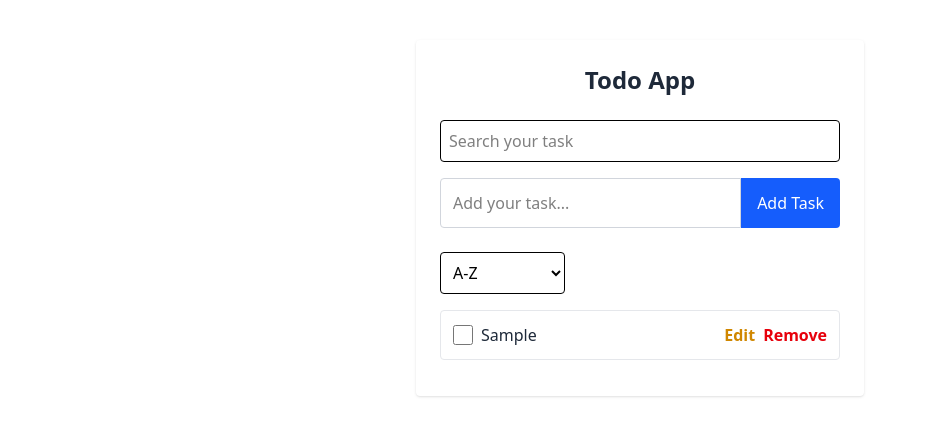
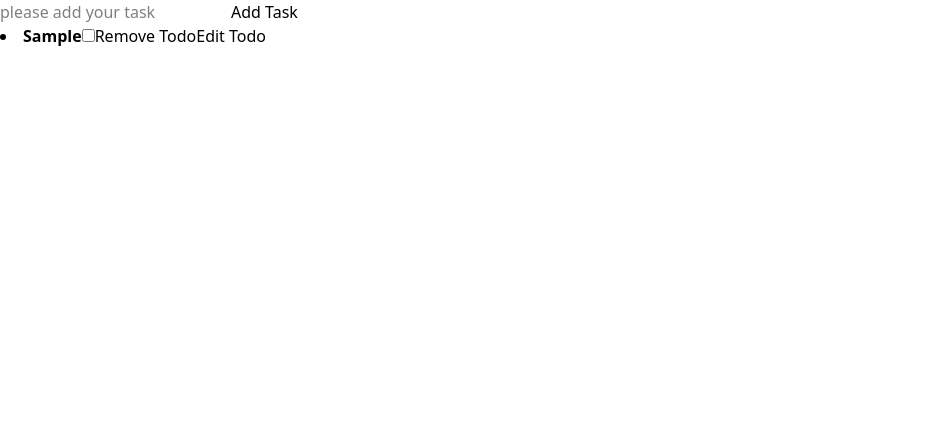
Before and after one commit to chiragbhoi01/coding-practice, a React (Vite) app: page / in a window 1280 px wide. Both pictures are taken after typing "Sample" into the empty fields and a click on the button "Add Task". Shown: the top 436 px of the page, without its empty margins (0-925 px from the left). Built offline with nearby package versions, Linux system fonts and the light colour scheme.

Commit message:
13 nov todoapp

```diff
--- /dev/null
+++ b/Interview/interview.js
@@ -0,0 +1,15 @@
+const arr = [3,6,4,5,7]
+const higestNum = Math.max(...arr)
+const minNum =  Math.min(...arr)
+console.log(higestNum)
+function getSecondHighestNum () {
+
+    for(let i = arr.length - 1; i <= 0; i++){
+
+        if(arr[i] > arr[i]){
+            console.log(object)
+        }
+
+    }
+}
+getSecondHighestNum()
--- a/src/App.jsx
+++ b/src/App.jsx
@@ -9,9 +9,10 @@
 // import TodoApp from './components/Day28/TodoApp'
 // import Parent29 from './components/Day29/Parent29'
 // import Todo from "./components/Day37/Todo"
-import TODOAPPDAY45 from "./components/Day45/Day45.tsx"
-import TODOAPPDAY49 from "./components/Day49/TodoApp.tsx"
-
+// import TODOAPPDAY45 from "./components/Day45/Day45.tsx"
+// import TODOAPPDAY49 from "./components/Day49/TodoApp.tsx"
+// import TODOAPPDAY53 from "./components/Day53/Todo.tsx"
+import TodoAppNov from "./components/13-nov-2025/13NovTodoApp"
 
 function App() {
 
@@ -38,8 +39,9 @@ function App() {
       {/* <Todo/> */}
       {/* <TODOAPPDAY45/> */}
       {/* <TODOAPPDAY48/> */}
-      <TODOAPPDAY49/>
-
+      {/* <TODOAPPDAY49/> */}
+      {/* <TODOAPPDAY53/> */}
+        <TodoAppNov/>
 
 
 
--- /dev/null
+++ b/src/components/13-nov-2025/13NovTodoApp.tsx
@@ -0,0 +1,73 @@
+import React, { useEffect, useState } from "react";
+
+interface TODOS {
+  todo: string;
+  id: number;
+  completed: boolean;
+  date: string;
+}
+
+function TodoAppNov() {
+  const [todo, setTodo] = useState<string>("");
+  const [todos, setTodos] = useState<TODOS[]>([]);
+  const addTodo = () => {
+    const trimTodo = todo.trim();
+    if (!trimTodo || todos.some((t) => t.todo === trimTodo))
+      return alert("Please Add Valid Todo");
+    const newTodo: TODOS = {
+      id: Math.random(),
+      todo: trimTodo,
+      completed: false,
+      date: "no add date",
+    };
+    setTodos((prevTodo) => [...prevTodo, newTodo]);
+    setTodo("");
+    console.log(todos);
+
+  };
+
+  const removeTodo = (id: number) => {
+    setTodos(todos.filter((t) => t.id !== id))
+  }
+  const toggle = (id: number) => {
+    setTodos(
+      todos.map((t) =>
+        t.id === id ? { ...t, completed: !t.completed } : t
+      )
+    );
+  };
+
+  return (
+    <div>
+      <div>
+        <input
+          type="text"
+          placeholder="please add your task"
+          onChange={(e) => setTodo(e.target.value)}
+          value={todo}
+        />
+        <button onClick={addTodo}>Add Task</button>
+      </div>
+      <div>
+        {
+          todos.length === 0 ? <h2>PLease Add Some Todod</h2> : (
+            <>
+              {todos.map(({ id, todo, completed }) => (
+                <div key={id}>
+                  <li>
+                    <strong>{todo}</strong>
+                    <input type="checkbox" onChange={() => toggle(id)} />
+                    <button onClick={() => removeTodo(id)}>Remove Todo</button>
+                    <button>Edit Todo</button>
+                  </li>
+                </div>
+              ))}
+            </>
+          )
+        }
+      </div>
+    </div>
+  );
+}
+
+export default TodoAppNov;
--- a/src/components/Day52/day52.js
+++ b/src/components/Day52/day52.js
@@ -37,6 +37,7 @@ function addTodos() {
         return;
     }
     todos.push(todoVal);
+    console.log(todos)
     todoValue.value = "";
     renderTodos();
     localSave();
--- /dev/null
+++ b/src/components/Day53/Todo.tsx
@@ -0,0 +1,163 @@
+import { useState } from "react";
+type TODOS = {
+  task: string;
+  id: number;
+  completed: boolean;
+  date: string;
+};
+
+export default function Todo53() {
+  const [todo, setTodo] = useState<string>("");
+  const [todos, setTodos] = useState<TODOS[]>([]);
+  const [editTodo, setEditTodo] = useState<string>("");
+  const [getIdx, setGetIdx] = useState<null | number>(null);
+
+  const getDate = () => {
+    return new Date().toLocaleString();
+  };
+
+  const addTodo = () => {
+    let trimTodo = todo.trim();
+    if (!trimTodo || todos.some((t) => t.task === trimTodo)) {
+      alert(trimTodo ? "Task already exists" : "Please fill in the task field");
+      return;
+    }
+    const newTodo: TODOS = {
+      id: Date.now(),
+      task: trimTodo,
+      completed: false,
+      date: getDate(),
+    };
+    setTodos((prevTodo) => [...prevTodo, newTodo]);
+    setTodo("");
+  };
+
+  const removeTodo = (id: number) => {
+    setTodos(todos.filter((t) => t.id !== id));
+    if (getIdx === id) {
+      setGetIdx(null);
+      setEditTodo("");
+    }
+  };
+
+  const toggle = (id: number) => {
+    setTodos(
+      todos.map((t) =>
+        t.id === id ? { ...t, completed: !t.completed } : t
+      )
+    );
+  };
+
+  const editTodos = (id: number, task: string) => {
+    setGetIdx(id);
+    setEditTodo(task);
+  };
+
+  const saveEdit = (id: number) => {
+    const trimmed = editTodo.trim();
+    if (
+      !trimmed ||
+      todos.some((t) => t.task === trimmed && t.id !== id)
+    ) {
+      alert(trimmed ? "Task already exists" : "Please fill in the task field");
+      return;
+    }
+    setTodos(
+      todos.map((t) =>
+        t.id === id ? { ...t, task: trimmed } : t
+      )
+    );
+    setGetIdx(null);
+    setEditTodo("");
+  };
+
+  return (
+    <div className="max-w-md mx-auto mt-10 bg-white shadow-lg rounded-lg p-6">
+      <h1 className="text-2xl font-bold text-blue-700 mb-6">
+        Todo App Day 53 "02-Oct-2025"
+      </h1>
+      <div className="flex gap-2 mb-6">
+        <input
+          type="text"
+          placeholder="add task..."
+          className="border border-gray-300 rounded px-3 py-1 w-full focus:outline-none focus:ring-2 focus:ring-blue-400"
+          onChange={(e) => setTodo(e.target.value)}
+          value={todo}
+        />
+        <button
+          className="bg-blue-500 text-white px-4 py-1 rounded hover:bg-blue-600 transition"
+          onClick={addTodo}
+        >
+          Add Todo
+        </button>
+      </div>
+      <div>
+        {todos.length === 0 ? (
+          <h1 className="text-center text-gray-400 mb-4">
+            please add some todos
+          </h1>
+        ) : (
+          <div>
+            {todos.map(({ task, id, completed, date }) => (
+              <div
+                key={id}
+                className={`flex items-center gap-3 mb-3 border-b pb-2 ${completed ? "bg-green-100" : ""}`}
+              >
+                {getIdx === id ? (
+                  <>
+                    <input
+                      type="text"
+                      value={editTodo}
+                      onChange={(e) => setEditTodo(e.target.value)}
+                      className="border px-2 py-1 rounded w-2/3"
+                    />
+                    <button
+                      className="bg-green-500 text-white px-2 py-1 rounded"
+                      onClick={() => saveEdit(id)}
+                    >
+                      Save
+                    </button>
+                    <button
+                      className="bg-gray-400 text-white px-2 py-1 rounded"
+                      onClick={() => {
+                        setGetIdx(null);
+                        setEditTodo("");
+                      }}
+                    >
+                      Cancel
+                    </button>
+                  </>
+                ) : (
+                  <>
+                    <strong className={`w-1/3 ${completed ? "line-through text-gray-500" : ""}`}>
+                      {task}
+                    </strong>
+                    <span className="text-xs text-gray-500 w-1/3">{date}</span>
+                    <input
+                      type="checkbox"
+                      checked={completed}
+                      onChange={() => toggle(id)}
+                      className="h-4 w-4 accent-blue-500"
+                    />
+                    <button
+                      className="bg-red-500 text-white px-2 py-1 rounded"
+                      onClick={() => removeTodo(id)}
+                    >
+                      removeTodo
+                    </button>
+                    <button
+                      className="bg-yellow-500 text-white px-2 py-1 rounded"
+                      onClick={() => editTodos(id, task)}
+                    >
+                      Edit
+                    </button>
+                  </>
+                )}
+              </div>
+            ))}
+          </div>
+        )}
+      </div>
+    </div>
+  );
+}
```
